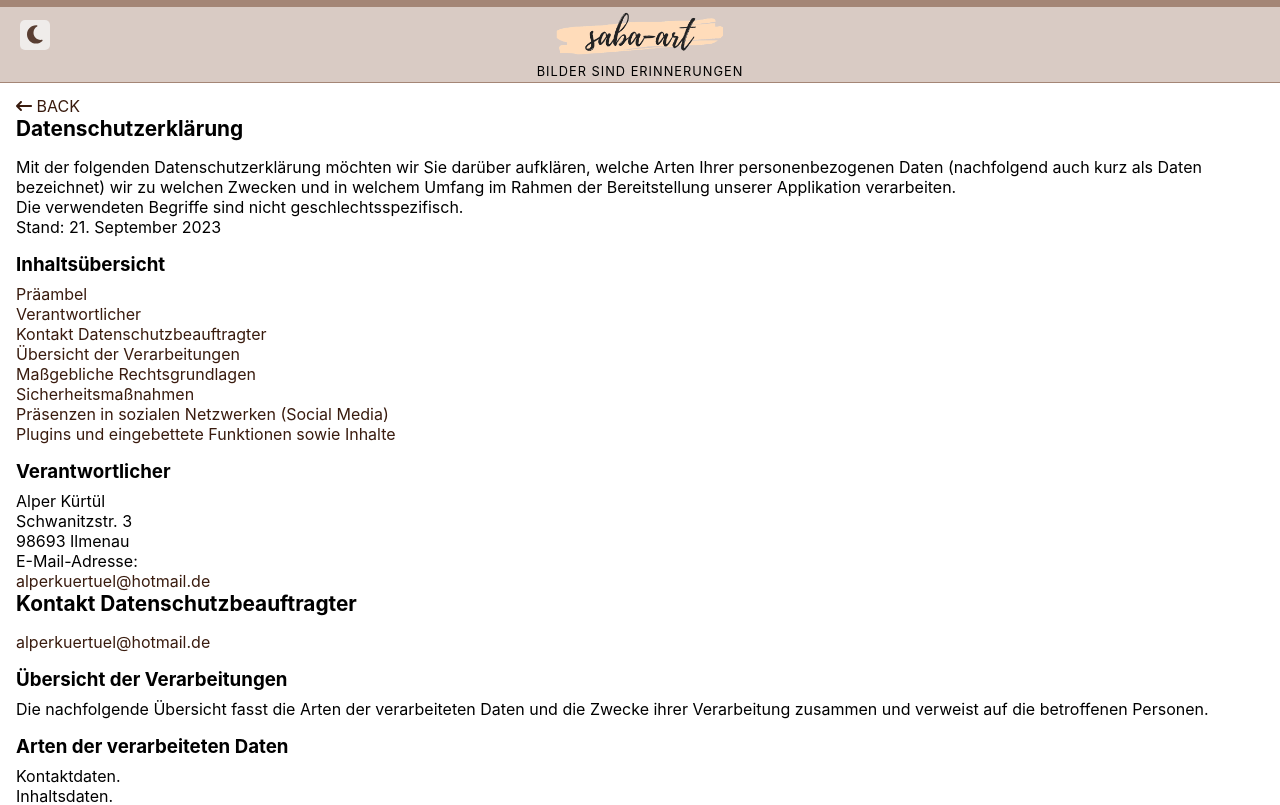
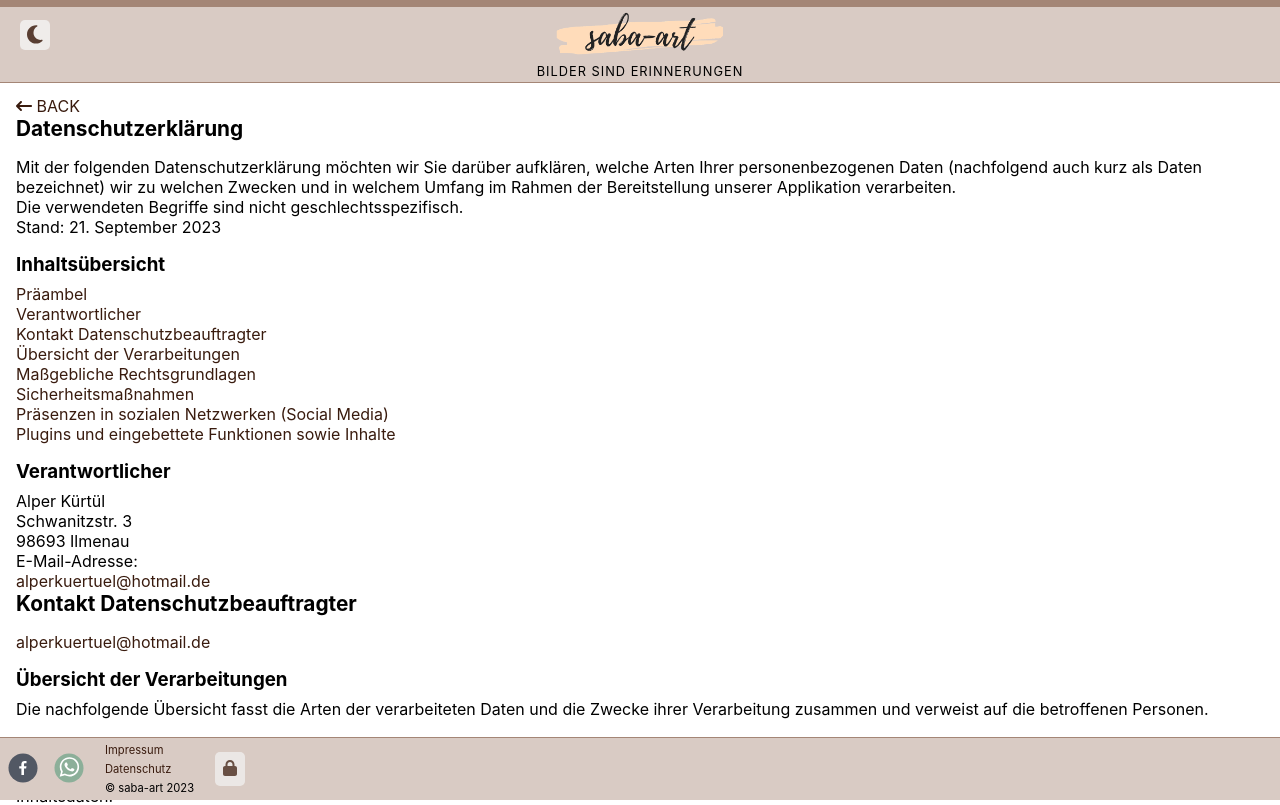
Before and after one commit to alperkuertuel/saba-art, a Next.js app: page /privacy-policy in a window 1280 px wide. Shown: the top 805 px of the page. Built offline with nearby package versions, Linux system fonts and the light colour scheme; no server answers; the database is empty.

Commit message:
add footer to privacy policy

```diff
--- a/pages/privacy-policy.js
+++ b/pages/privacy-policy.js
@@ -1,3 +1,4 @@
+import FooterComponent from "@/components/Footer/Footer";
 import Header from "@/components/Header/Header";
 import ScrollUp from "@/components/ScrollUpButton/ScrollUpButton";
 import { faArrowLeftLong } from "@fortawesome/free-solid-svg-icons";
@@ -254,6 +255,7 @@ export default function PrivacyPolicy({ scrollPercent, handleSetScrollPercentage
         </p>
         <ScrollUp scrollPercent={scrollPercent} />
       </main>
+      <FooterComponent />
     </>
   );
 }
```
